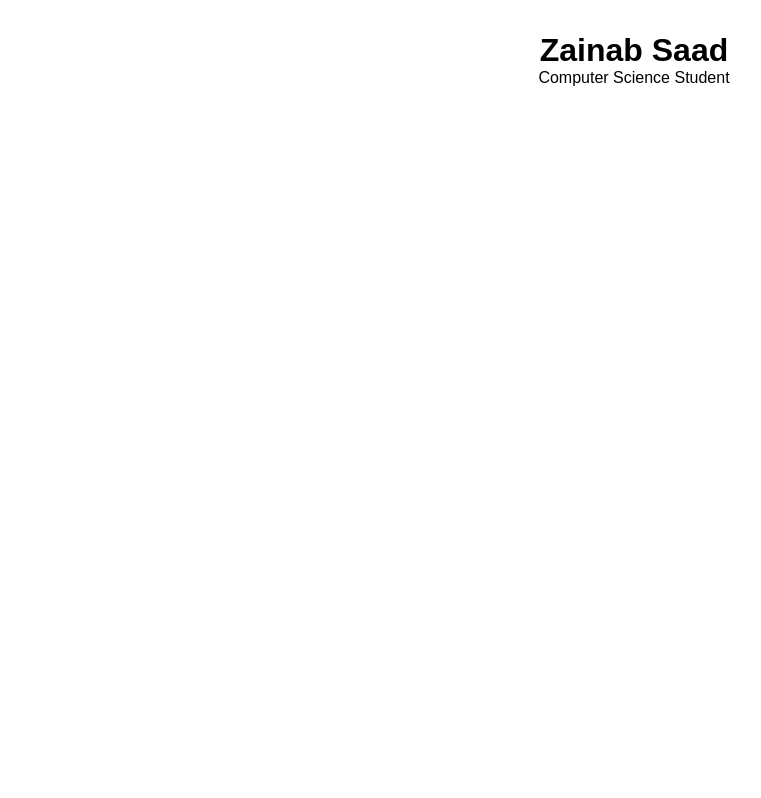
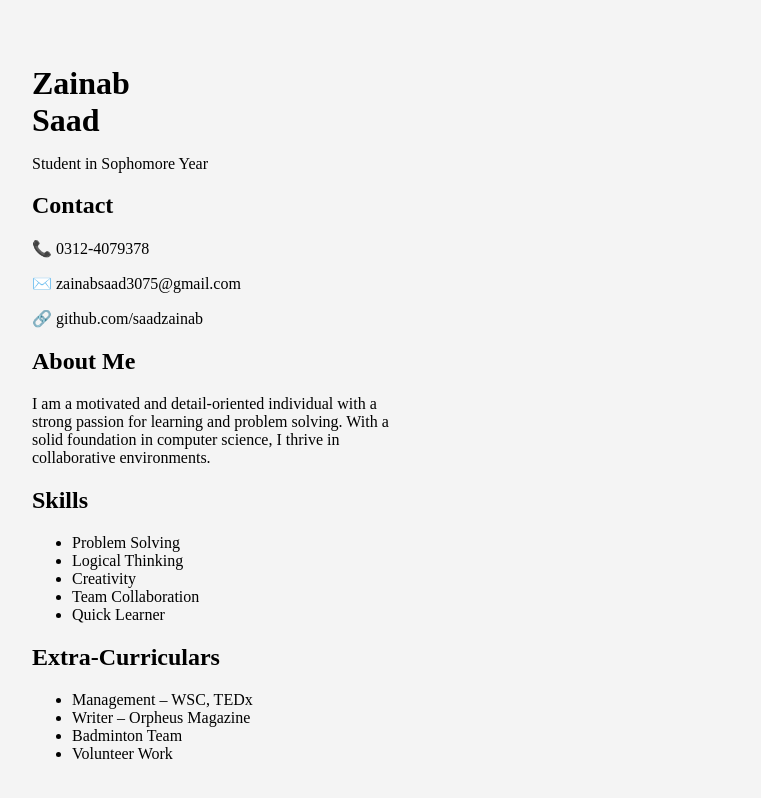
Before and after one commit to saadzainab/personal-cv-website, a plain HTML site: page index.html in a window 1280 px wide. Shown: the whole page, without its empty margins (6-767 px from the left). Drawn offline with Linux system fonts and the light colour scheme.

Commit message:
made changes

```diff
--- a/css/style.css
+++ b/css/style.css
@@ -1,13 +1,22 @@
-* {
-  margin: 0;
-  padding: 0;
-  box-sizing: border-box;
-  font-family: Arial, sans-serif;
+body {
+  background-color: #f4f4f4;
 }
 
-.header {
+.cv-container {
   display: flex;
-  flex-direction: column;
-  align-items: center;
-  padding: 2rem;
+  max-width: 1100px;
+  margin: 40px auto;
+  background: white;
 }
+
+/* LEFT */
+.sidebar {
+  width: 30%;
+  background: #886e6e00;
+  padding: 30px;
+}
+
+.sidebar h1 {
+  font-size: 32px;
+  margin-bottom: 10px;
+}
--- a/index.html
+++ b/index.html
@@ -8,10 +8,49 @@
 </head>
 <body>
 
-  <header class="header">
-    <h1>Zainab Saad</h1>
-    <p>Computer Science Student</p>
-  </header>
+     <!-- left sidebar -->
+    <aside class="sidebar">
+      <h1>Zainab<br>Saad</h1>
+      <p class="subtitle">Student in Sophomore Year</p>
+
+      <section>
+        <h2>Contact</h2>
+        <p>📞 0312-4079378</p>
+        <p>✉️ zainabsaad3075@gmail.com</p>
+        <p>🔗 github.com/saadzainab</p>
+      </section>
+
+      <section>
+        <h2>About Me</h2>
+        <p class="about">
+          I am a motivated and detail-oriented individual with a strong passion
+          for learning and problem solving. With a solid foundation in computer
+          science, I thrive in collaborative environments.
+        </p>
+      </section>
+      <section>
+        <h2>Skills</h2>
+        <ul>
+          <li>Problem Solving</li>
+          <li>Logical Thinking</li>
+          <li>Creativity</li>
+          <li>Team Collaboration</li>
+          <li>Quick Learner</li>
+        </ul>
+      </section>
+
+      <section>
+        <h2>Extra-Curriculars</h2>
+        <ul>
+          <li>Management – WSC, TEDx</li>
+          <li>Writer – Orpheus Magazine</li>
+          <li>Badminton Team</li>
+          <li>Volunteer Work</li>
+        </ul>
+      </section>
+    </aside>
+
+
 
 </body>
 </html>
```
